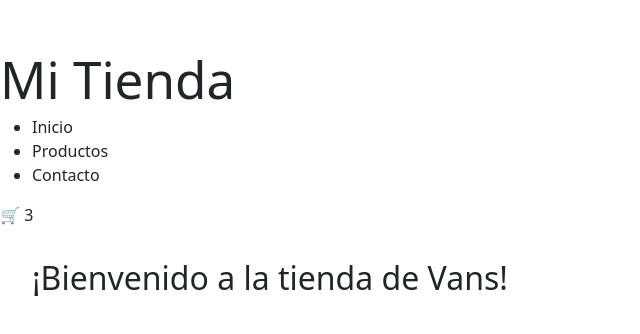
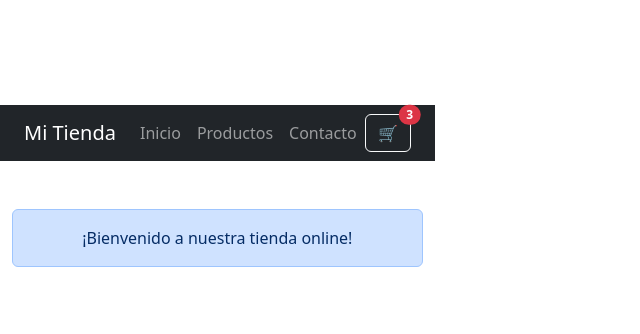
Before and after one commit to Jonarias98/CreaTuLanding1-Arias, a React (Vite) app: page / in a window 1280 px wide. Shown: the part 206-540 px from the top of the page, without its empty margins (0-640 px from the left). Built offline with nearby package versions, Linux system fonts and the light colour scheme.

Commit message:
aplique estilos por bootstrap

```diff
--- a/src/App.jsx
+++ b/src/App.jsx
@@ -5,7 +5,7 @@ function App() {
   return (
     <>
       <NavBar />
-      <ItemListContainer mensaje="¡Bienvenido a la tienda de Vans!" />
+      <ItemListContainer saludo="¡Bienvenido a nuestra tienda online!" />
     </>
   );
 }
--- a/src/components/CartWidget.jsx
+++ b/src/components/CartWidget.jsx
@@ -1,8 +1,13 @@
 const CartWidget = () => {
-    return (
-    <div>
-        🛒 <span>3</span>
-    </div>
-    );
+  return (
+    <button className="btn btn-outline-light position-relative">
+      🛒
+      <span className="position-absolute top-0 start-100 translate-middle badge rounded-pill bg-danger">
+        3
+        <span className="visually-hidden">productos en el carrito</span>
+      </span>
+    </button>
+  );
 };
+
 export default CartWidget;
--- a/src/components/ItemListContainer.jsx
+++ b/src/components/ItemListContainer.jsx
@@ -1,9 +1,11 @@
-const ItemListContainer = ({ mensaje }) => {
-    return (
-    <section style={{ padding: "2rem" }}>
-        <h2>{mensaje}</h2>
-    </section>
-    );
+const ItemListContainer = ({ saludo }) => {
+  return (
+    <div className="container mt-5">
+      <div className="alert alert-primary text-center" role="alert">
+        {saludo}
+      </div>
+    </div>
+  );
 };
 
 export default ItemListContainer;
--- a/src/components/NavBar.jsx
+++ b/src/components/NavBar.jsx
@@ -1,17 +1,26 @@
 import CartWidget from "./CartWidget";
 
+
 const NavBar = () => {
-    return (
-    <nav>
-        <h1>Mi Tienda</h1>
-        <ul>
-        <li>Inicio</li>
-        <li>Productos</li>
-        <li>Contacto</li>
+  return (
+    <nav className="navbar navbar-expand-lg navbar-dark bg-dark px-4">
+      <a className="navbar-brand" href="#">Mi Tienda</a>
+      <div className="collapse navbar-collapse">
+        <ul className="navbar-nav me-auto">
+          <li className="nav-item">
+            <a className="nav-link" href="#">Inicio</a>
+          </li>
+          <li className="nav-item">
+            <a className="nav-link" href="#">Productos</a>
+          </li>
+          <li className="nav-item">
+            <a className="nav-link" href="#">Contacto</a>
+          </li>
         </ul>
-      <CartWidget /> {/* <--- este se renderiza acá */}
+        <CartWidget />
+      </div>
     </nav>
-    );
+  );
 };
 
 export default NavBar;
```
